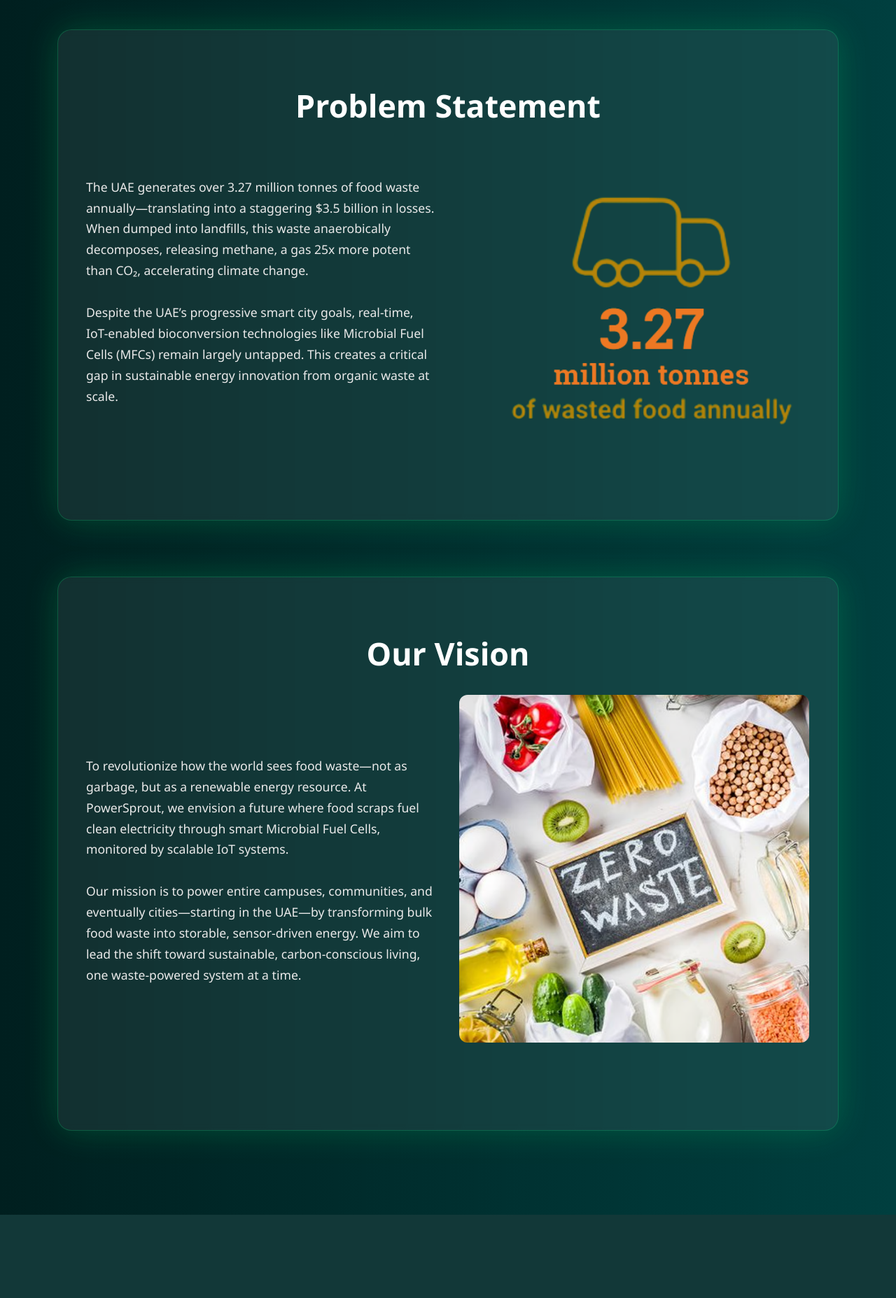
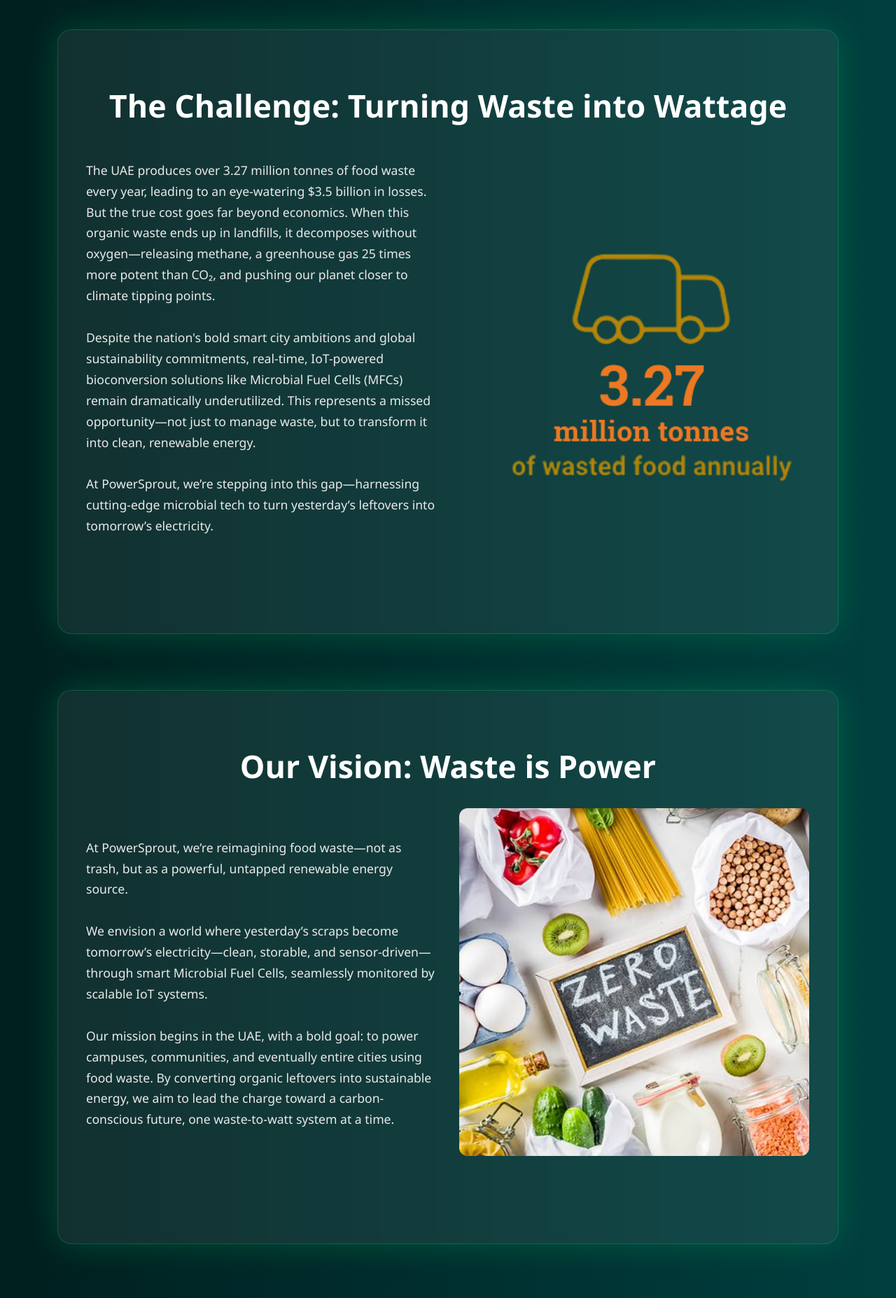
Before and after one commit to amrita2005-as/MFC-Dynamic, a Node server app: page /vision in a window 1280 px wide. Shown: the part 78-1933 px from the top of the page at 70% size. Before the commit the page ends 1814 px from the top, so only its background shows below. Run offline with Node 20, Linux system fonts and the light colour scheme.

Commit message:
New Update

```diff
--- a/views/home.ejs
+++ b/views/home.ejs
@@ -60,17 +60,14 @@
       <div class="team-card">
         <img src="/images/us.png" alt="Team Member" class="team-img" />
         <h3>Vanshika Choube</h3>
-        <p>Project Lead</p>
       </div>
       <div class="team-card">
         <img src="/images/us.png" alt="Team Member" class="team-img" />
         <h3>Amritaa Shankar</h3>
-        <p>Hardware Engineer</p>
       </div>
       <div class="team-card">
         <img src="/images/us.png" alt="Team Member" class="team-img" />
         <h3>Varenya Chivukula</h3>
-        <p>Software Developer</p>
       </div>
     </div>
 
@@ -78,12 +75,10 @@
       <div class="team-card">
         <img src="/images/us.png" alt="Team Member" class="team-img" />
         <h3>Sri Sruti</h3>
-        <p>Data Analyst</p>
       </div>
       <div class="team-card">
         <img src="/images/jose.png" alt="Team Member" class="team-img" />
         <h3>Jose Rojo</h3>
-        <p>Designer</p>
       </div>
     </div>
   </section>
--- a/views/vision.ejs
+++ b/views/vision.ejs
@@ -34,13 +34,15 @@
   <section class="scroll-section">
     <!-- Problem Statement Overlay -->
     <div class="overlay-block slide-up">
-      <h1 class="scroll-heading">Problem Statement</h1>
+      <h1 class="scroll-heading">The Challenge: Turning Waste into Wattage</h1>
       <div class="content-row">
         <div class="content-text">
           <p>
-            The UAE generates over 3.27 million tonnes of food waste annually—translating into a staggering $3.5 billion in losses. When dumped into landfills, this waste anaerobically decomposes, releasing methane, a gas 25x more potent than CO₂, accelerating climate change.
+            The UAE produces over 3.27 million tonnes of food waste every year, leading to an eye-watering $3.5 billion in losses. But the true cost goes far beyond economics. When this organic waste ends up in landfills, it decomposes without oxygen—releasing methane, a greenhouse gas 25 times more potent than CO₂, and pushing our planet closer to climate tipping points.
             <br><br>
-            Despite the UAE’s progressive smart city goals, real-time, IoT-enabled bioconversion technologies like Microbial Fuel Cells (MFCs) remain largely untapped. This creates a critical gap in sustainable energy innovation from organic waste at scale.
+            Despite the nation's bold smart city ambitions and global sustainability commitments, real-time, IoT-powered bioconversion solutions like Microbial Fuel Cells (MFCs) remain dramatically underutilized. This represents a missed opportunity—not just to manage waste, but to transform it into clean, renewable energy.
+            <br><br>
+            At PowerSprout, we’re stepping into this gap—harnessing cutting-edge microbial tech to turn yesterday’s leftovers into tomorrow’s electricity.
           </p>
         </div>
         <div class="content-image">
@@ -51,14 +53,16 @@
 
     <!-- Vision Overlay -->
     <div class="overlay-block">
-      <h1 class="scroll-heading">Our Vision</h1>
+      <h1 class="scroll-heading">Our Vision: Waste is Power</h1>
         <div class="content-overlay">
           <div class="content-row">
             <div class="content-text">
               <p>
-                To revolutionize how the world sees food waste—not as garbage, but as a renewable energy resource. At PowerSprout, we envision a future where food scraps fuel clean electricity through smart Microbial Fuel Cells, monitored by scalable IoT systems.
+                At PowerSprout, we’re reimagining food waste—not as trash, but as a powerful, untapped renewable energy source.
                 <br><br>
-                Our mission is to power entire campuses, communities, and eventually cities—starting in the UAE—by transforming bulk food waste into storable, sensor-driven energy. We aim to lead the shift toward sustainable, carbon-conscious living, one waste-powered system at a time.
+                We envision a world where yesterday’s scraps become tomorrow’s electricity—clean, storable, and sensor-driven—through smart Microbial Fuel Cells, seamlessly monitored by scalable IoT systems.
+                <br><br>
+                Our mission begins in the UAE, with a bold goal: to power campuses, communities, and eventually entire cities using food waste. By converting organic leftovers into sustainable energy, we aim to lead the charge toward a carbon-conscious future, one waste-to-watt system at a time.
               </p>
             </div>
             <div class="content-image">
```
Also changed, not shown: views/mission.ejs (+6 -4 lines).
